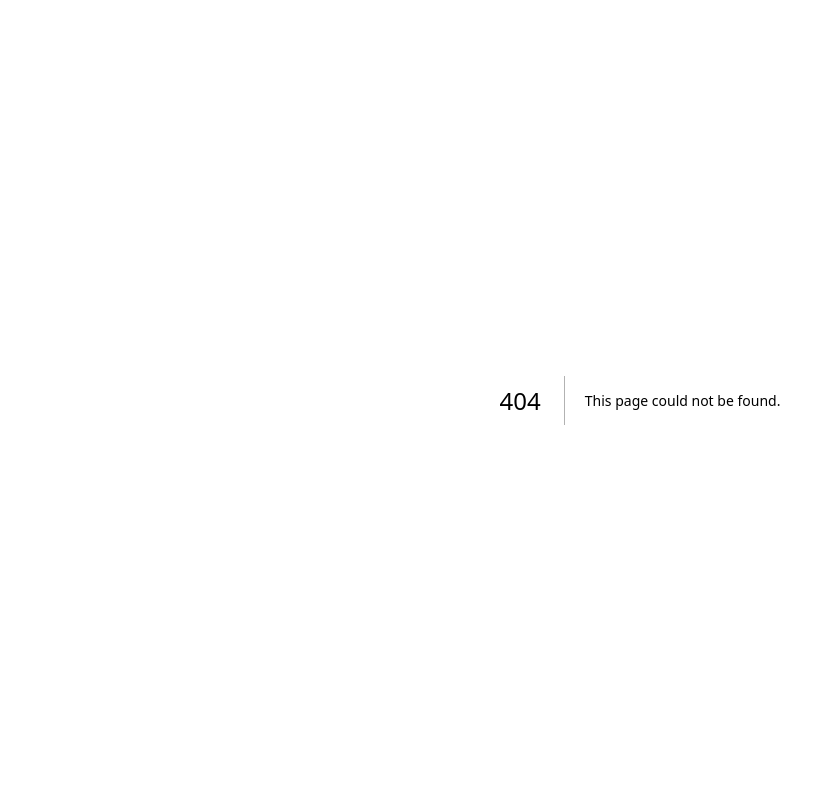
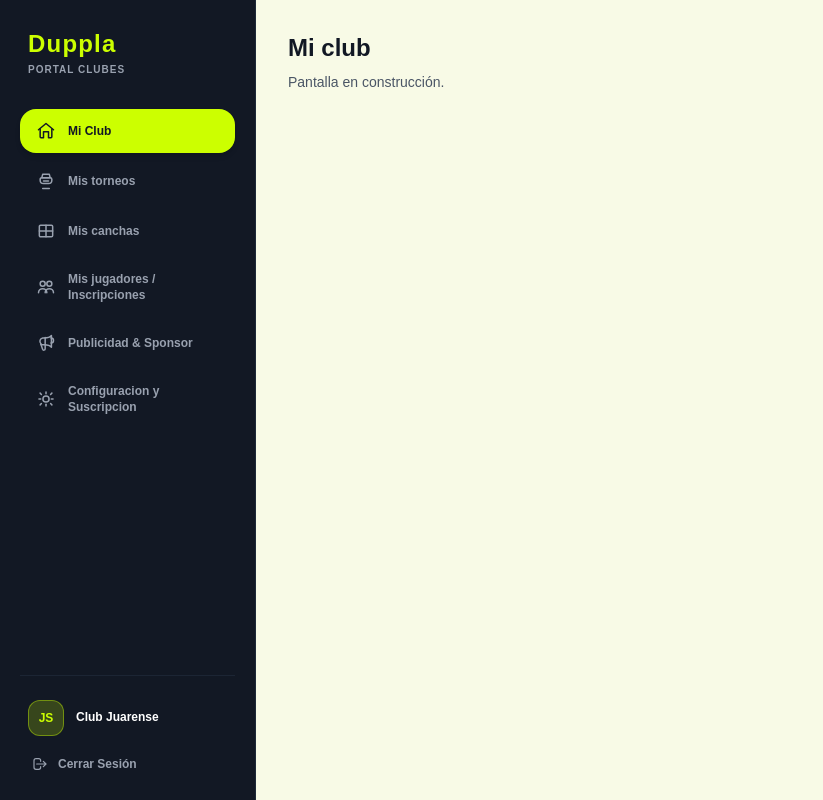
Before and after one commit to saaspaddle-sys/dupla-paddle-saas, a Next.js app in the folder apps/web/: page /dashboard-customer in a window 1280 px wide. Before the commit this address had no page. Shown: the whole page, without its empty margins (0-823 px from the left). Built offline with nearby package versions, Linux system fonts and the light colour scheme.

Commit message:
Crearcion dashboard customer(clubes),add file documentacion de tareas dashboard-club.md

```diff
--- /dev/null
+++ b/apps/web/src/app/(customers)/_components/customerSidebar.tsx
@@ -0,0 +1,188 @@
+"use client";
+
+import type { ReactNode } from "react";
+import Link from "next/link";
+import { usePathname } from "next/navigation";
+
+function MenuIcon({ children }: { children: ReactNode }) {
+    return (
+        <span className="flex h-5 w-5 shrink-0 items-center justify-center overflow-visible">
+            <svg
+                className="h-full w-full"
+                viewBox="0 0 24 24"
+                fill="none"
+                stroke="currentColor"
+                strokeWidth="1.8"
+                strokeLinecap="round"
+                strokeLinejoin="round"
+                style={{ overflow: "visible" }}
+                preserveAspectRatio="xMidYMid meet"
+                aria-hidden="true"
+            >
+                {children}
+            </svg>
+        </span>
+    );
+}
+
+export default function CustomerSidebar() {
+    const pathname = usePathname();
+
+    // Rutas de navegación del panel de jugador
+    const menuItems = [
+        {
+            nombre: "Mi Club",
+            ruta: "/dashboard-customer", // Cambiar RUTA -> mostrará resumen y métricas
+            icono: (
+                <MenuIcon>
+                    <path d="M3 10.5 12 3l9 7.5" />
+                    <path d="M5 9.5V19a1 1 0 0 0 1 1h3v-7h6v7h3a1 1 0 0 0 1-1V9.5" />
+                </MenuIcon>
+            ),
+        },
+        {
+            nombre: "Mis torneos",
+            ruta: "/dashboard/torneos",
+            icono: (
+                <MenuIcon>
+                    <path d="M8 4h8l1 4H7l1-4Z" />
+                    <path d="M7 8h10a2 2 0 0 1 2 2v1a4 4 0 0 1-4 4h-6a4 4 0 0 1-4-4V10a2 2 0 0 1 2-2Z" />
+                    <path d="M8 21h8" />
+                    <path d="M9 12h6" />
+                </MenuIcon>
+            ),
+        },
+        {
+            nombre: "Mis canchas",
+            ruta: "/dashboard/canchas",
+            icono: (
+                <MenuIcon>
+                    <path d="M4 6.5A1.5 1.5 0 0 1 5.5 5h13A1.5 1.5 0 0 1 20 6.5v11A1.5 1.5 0 0 1 18.5 19h-13A1.5 1.5 0 0 1 4 17.5v-11Z" />
+                    <path d="M12 5v14" />
+                    <path d="M4 12h16" />
+                </MenuIcon>
+            ),
+        },
+        {
+            nombre: "Mis jugadores / Inscripciones",
+            ruta: "/dashboard/jugadores",
+            icono: (
+                <MenuIcon>
+                    <path d="M8 11a3 3 0 1 0 0-6 3 3 0 0 0 0 6Z" />
+                    <path d="M16 11a3 3 0 1 0 0-6 3 3 0 0 0 0 6Z" />
+                    <path d="M3 19a5 5 0 0 1 10 0" />
+                    <path d="M11 19a5 5 0 0 1 10 0" />
+                </MenuIcon>
+            ),
+        },
+        {
+            nombre: "Publicidad & Sponsor",
+            ruta: "/dashboard/publicidad",
+            icono: (
+                <MenuIcon>
+                    <path d="M11 5.5v13.4a1.6 1.6 0 0 1-3.1.6l-2.1-6.2" />
+                    <path d="M18 12a3 3 0 1 0 0-6" />
+                    <path d="M5.9 12.8A4 4 0 0 1 8 6h1.9c3.8 0 7.1-1.1 8.6-3v14c-1.5-1.9-4.8-3-8.6-3H8a4 4 0 0 1-2.1-.2Z" />
+                </MenuIcon>
+            ),
+        },
+        {
+            nombre: "Configuracion y Suscripcion",
+            ruta: "/dashboard/suscripcion",
+            icono: (
+                <MenuIcon>
+                    <path d="M12 3.5v2.2" />
+                    <path d="M12 18.3v2.2" />
+                    <path d="m4.93 4.93 1.56 1.56" />
+                    <path d="m17.51 17.51 1.56 1.56" />
+                    <path d="M3.5 12h2.2" />
+                    <path d="M18.3 12h2.2" />
+                    <path d="m4.93 19.07 1.56-1.56" />
+                    <path d="m17.51 6.49 1.56-1.56" />
+                    <path d="M12 8.3a3.7 3.7 0 1 1 0 7.4 3.7 3.7 0 0 1 0-7.4Z" />
+                </MenuIcon>
+            ),
+        },
+    ];
+
+    return (
+        <aside className="w-64 bg-deep-onyx text-white min-h-screen flex flex-col justify-between p-5 border-r border-gray-800">
+            <div className="space-y-8">
+                {/* Identificador / Logo de la App */}
+                <div className="px-2 pt-2">
+                    <Link
+                        href="/"
+                        className="text-2xl font-black text-padel-green tracking-wider block"
+                    >
+                        Duppla
+                    </Link>
+                    <span className="text-[10px] font-bold text-gray-400 uppercase tracking-widest block mt-0.5">
+                        Portal Clubes
+                    </span>
+                </div>
+
+                {/* Links del Menú */}
+                <nav className="space-y-1.5">
+                    {menuItems.map((item) => {
+                        const estaActivo = pathname === item.ruta;
+
+                        return (
+                            <Link
+                                key={item.ruta}
+                                href={item.ruta}
+                                className={`flex items-center gap-3 px-4 py-3 rounded-2xl font-extrabold text-xs transition-all ${estaActivo
+                                    ? "bg-padel-green text-deep-onyx shadow-md"
+                                    : "text-gray-400 hover:text-white hover:bg-gray-800/60"
+                                    }`}
+                            >
+                                {item.icono}
+                                <span>{item.nombre}</span>
+                            </Link>
+                        );
+                    })}
+                </nav>
+            </div>
+
+            {/* Footer del Sidebar: Perfil rápido y Cerrar Sesión */}
+            <div className="pt-6 border-t border-gray-800/80 space-y-3">
+                <div className="flex items-center gap-3 px-2">
+                    <div className="w-9 h-9 rounded-xl bg-padel-green/20 border border-padel-green/40 flex items-center justify-center text-padel-green font-black text-xs">
+                        JS
+                    </div>
+                    <div className="overflow-hidden">
+                        <h4 className="text-xs font-black text-white truncate leading-tight">
+                            Club Juarense
+                        </h4>
+                        <p className="text-[10px] font-medium text-gray-400 truncate mt-0.5">
+                        </p>
+                    </div>
+                </div>
+
+                <button
+                    onClick={() => {
+                        // Lógica para cerrar sesión
+                    }}
+                    className="w-full flex items-center gap-2.5 px-3 py-2 text-xs font-bold text-gray-400 hover:text-rose-400 hover:bg-rose-500/10 rounded-xl transition-all cursor-pointer"
+                >
+                    <span className="flex h-4 w-4 shrink-0 items-center justify-center overflow-visible">
+                        <svg
+                            className="h-full w-full"
+                            fill="none"
+                            stroke="currentColor"
+                            strokeWidth="1.8"
+                            strokeLinecap="round"
+                            strokeLinejoin="round"
+                            viewBox="0 0 24 24"
+                            style={{ overflow: "visible" }}
+                            preserveAspectRatio="xMidYMid meet"
+                            aria-hidden="true"
+                        >
+                            <path d="M17 16l4-4m0 0l-4-4m4 4H7m6 4v1a3 3 0 01-3 3H6a3 3 0 01-3-3V7a3 3 0 013-3h4a3 3 0 013 3v1" />
+                        </svg>
+                    </span>
+                    Cerrar Sesión
+                </button>
+            </div>
+        </aside>
+    );
+}
--- /dev/null
+++ b/apps/web/src/app/(customers)/dashboard-customer/page.tsx
@@ -0,0 +1,8 @@
+export default function customer(){
+    return (
+    <section className="space-y-2">
+      <h1 className="text-2xl font-black text-deep-onyx">Mi club</h1>
+      <p className="text-sm text-gray-600">Pantalla en construcción.</p>
+    </section>
+  );
+}
--- /dev/null
+++ b/apps/web/src/app/(customers)/dashboard/canchas/page.tsx
@@ -0,0 +1,8 @@
+export default function Page() {
+  return (
+    <section className="space-y-2">
+      <h1 className="text-2xl font-black text-deep-onyx">Mis canchas</h1>
+      <p className="text-sm text-gray-600">Pantalla en construcción.</p>
+    </section>
+  );
+}
--- /dev/null
+++ b/apps/web/src/app/(customers)/dashboard/jugadores/page.tsx
@@ -0,0 +1,8 @@
+export default function Page() {
+  return (
+    <section className="space-y-2">
+      <h1 className="text-2xl font-black text-deep-onyx">Jugadores e inscripciones</h1>
+      <p className="text-sm text-gray-600">Pantalla en construcción.</p>
+    </section>
+  );
+}
--- /dev/null
+++ b/apps/web/src/app/(customers)/dashboard/publicidad/page.tsx
@@ -0,0 +1,8 @@
+export default function Page() {
+  return (
+    <section className="space-y-2">
+      <h1 className="text-2xl font-black text-deep-onyx">Publicidad y sponsors</h1>
+      <p className="text-sm text-gray-600">Pantalla en construcción.</p>
+    </section>
+  );
+}
--- /dev/null
+++ b/apps/web/src/app/(customers)/dashboard/suscripcion/page.tsx
@@ -0,0 +1,8 @@
+export default function Page() {
+  return (
+    <section className="space-y-2">
+      <h1 className="text-2xl font-black text-deep-onyx">Configuración y suscripción</h1>
+      <p className="text-sm text-gray-600">Pantalla en construcción.</p>
+    </section>
+  );
+}
--- /dev/null
+++ b/apps/web/src/app/(customers)/dashboard/torneos/page.tsx
@@ -0,0 +1,8 @@
+export default function Page() {
+  return (
+    <section className="space-y-2">
+      <h1 className="text-2xl font-black text-deep-onyx">Mis torneos</h1>
+      <p className="text-sm text-gray-600">Pantalla en construcción.</p>
+    </section>
+  );
+}
--- a/apps/web/src/app/(customers)/layout.tsx
+++ b/apps/web/src/app/(customers)/layout.tsx
@@ -1,7 +1,16 @@
 //Sidebar robusto de administración para el Club
 
 import type { ReactNode } from "react";
+import CustomerSidebar from "./_components/customerSidebar";
 
 export default function CustomersLayout({ children }: { children: ReactNode }) {
-  return <>{children}</>;
+  return (
+      <div className="flex min-h-screen bg-[#f7f9e8]/50">
+        {/* Sidebar Fijo a la izquierda */}
+        <CustomerSidebar />
+
+        {/* Contenido dinámico (page.tsx) */}
+        <main className="flex-1 p-6 md:p-8 max-w-7xl">{children}</main>
+      </div>
+    );;
 }
```
Also changed, not shown: 1 other file (tests, documents, lock files or other folders).
